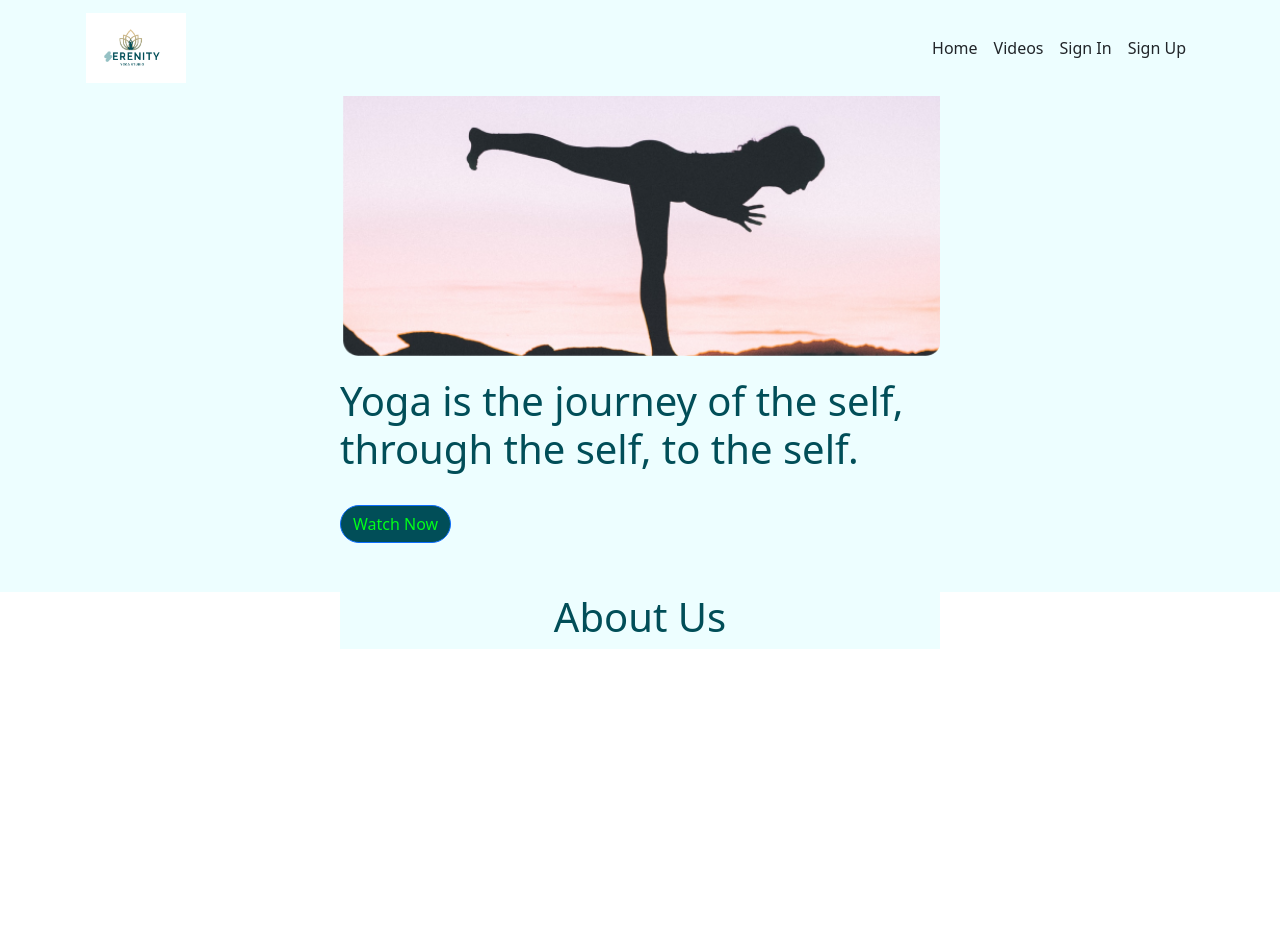
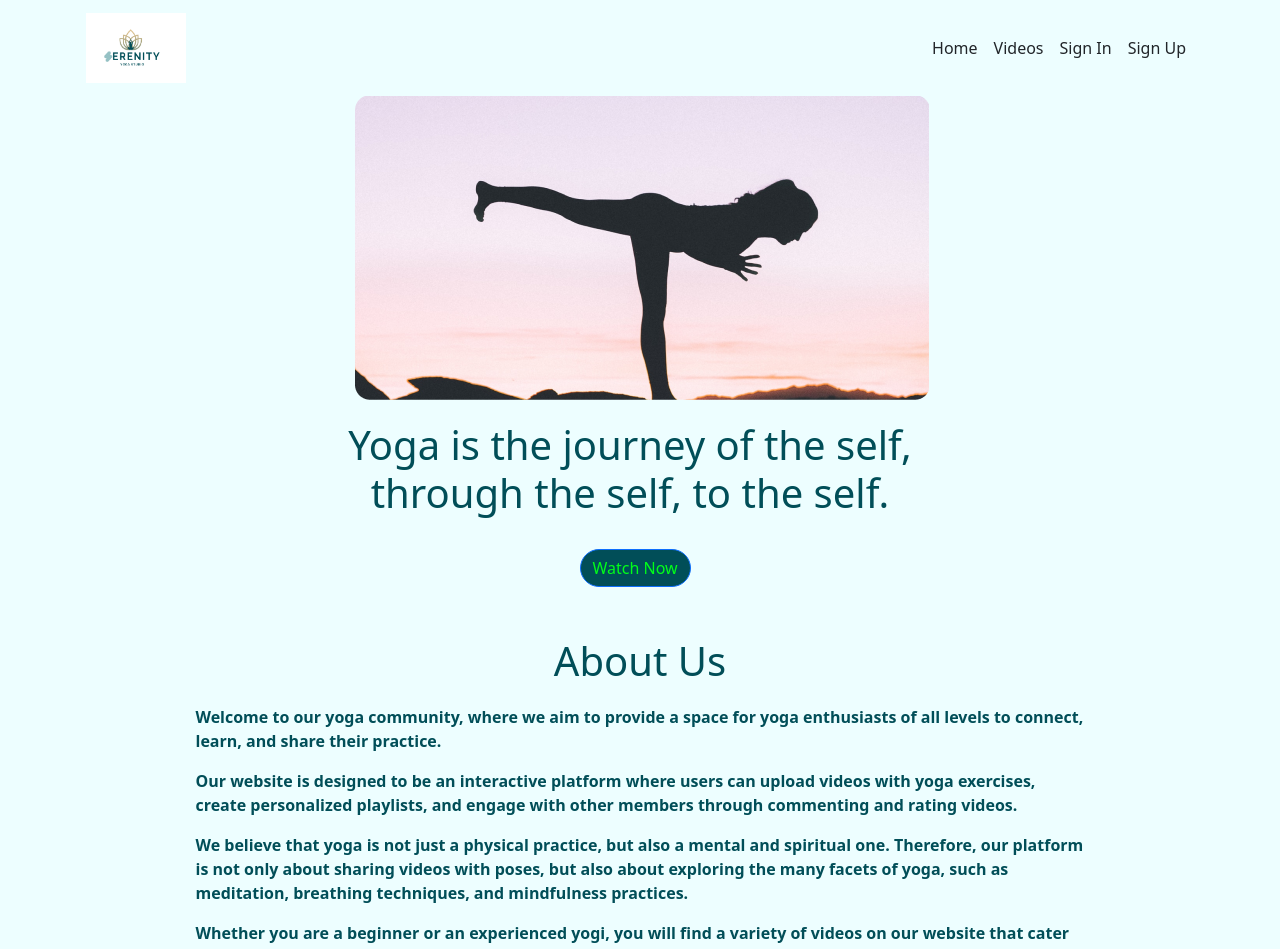
Before and after one commit to strategio-tech/fp-sim7-keyboard-warriors, a React (Vite) app: page /home in a window 1280 px wide. Shown: the top 949 px of the page. Before the commit the page ends 800 px from the top, so only its background shows below. Built offline with nearby package versions, Linux system fonts and the light colour scheme.

Commit message:
added changes

```diff
--- a/src/Views/LandingPage.jsx
+++ b/src/Views/LandingPage.jsx
@@ -6,19 +6,42 @@ import { Button } from 'react-bootstrap';
 const LandingPage = () => {
 
     return (
-        <div className="d-flex justify-content-center align-items-center" style={{ background: '#EDFEFF', height: '62vh' }}>
-            <div style={{ width: '600px', background: '#EDFEFF' }}>
-                <img src={lplogo} alt="" style={{ width: '100%' }} />
+        <div className="d-flex justify-content-center align-items-center"
+            style={{ background: '#EDFEFF', height: '100%',font:'Raleway' }}>
+            <div style={{ width: '889px', background: '#EDFEFF' }}>
+                <img src={lplogo} alt="" style={{ height:'100%', marginLeft:'156px' }} />
 
-                <h1 style={{ textAlign: 'left', paddingRight: '20px',paddingTop: '20px', color:'#014E58', marginBottom:'2rem' }}>Yoga is the journey of the self, through the self, to the self.</h1>
+                <h1 style={{ textAlign: 'center', paddingRight: '20px',paddingTop: '20px', color:'#014E58', marginBottom:'2rem' }}>Yoga is the journey of the self,<br />through the self, to the self.</h1>
 
-                <Button size="md" style={{borderRadius: '60px', background:'#014E58', color:'#00FF19'}}>Watch Now</Button>
+                <Button size="md" style={{borderRadius: '60px', background:'#014E58', color:'#00FF19', marginLeft: '24rem'}}>Watch Now</Button>
 
                 <h1 style={{marginTop: '50px', textAlign: 'center', color:'#014E58'}}>About Us</h1>
-                <h4></h4>
-            </div>
-            <div>
 
+                <div style={{marginTop: '20px', backgroundColor:'#EDFEFF', color:'#014E58', fontWeight:'bold'}}>
+                    <p>Welcome to our yoga community, where we aim to provide a space for yoga enthusiasts of all levels to connect, learn, and share their practice.</p>
+
+                    <p>Our website is designed to be an interactive platform where users can upload videos with yoga exercises, create personalized playlists, and engage with other members through commenting and rating videos.</p>
+
+                    <p>We believe that yoga is not just a physical practice, but also a mental and spiritual one. Therefore, our platform is not only about sharing videos with poses, but also about exploring the many facets of yoga, such as meditation, breathing techniques, and mindfulness practices.</p>
+
+                    <p>Whether you are a beginner or an experienced yogi, you will find a variety of videos on our website that cater to your needs and interests. Our community members are encouraged to share their knowledge, tips, and experiences with others, creating a supportive and inclusive environment.</p>
+
+                    <p>You can create a profile, customize your settings, and start uploading videos with your own yoga exercises. You can also browse the videos uploaded by other members, create personalized playlists, and rate and comment on them. Our website offers a user-friendly interface that allows you to search for specific videos.</p>
+
+                    <p>Join our yoga community today and start exploring the endless possibilities of your practice. Let's connect, learn, and grow together.</p>
+
+                    <p style={{textAlign:'center'}}>Namaste.</p>
+
+                    <div style={{background: '#014E58', color: 'white', padding: '1rem', textAlign: 'center'}}>
+                        <div style={{height:'363px',paddingLeft:'114px', paddingRight:'110px',paddingTop:'40px'}}>
+                            <div style={{ textAlign:'left', fontSize:'32px' }}>
+                                <span style={{display: 'inline-block', color:'#00FF19'}}>Serenity</span>
+                                <span style={{display: 'inline-block'}}>Stream</span>
+                            </div>
+                            <span style={{textAlign:'left', marginRight:'20rem',}}>Your yoga stream platform of excellence.</span>
+                        </div>
+                    </div>
+                </div>
             </div>
         </div>
     );
```
